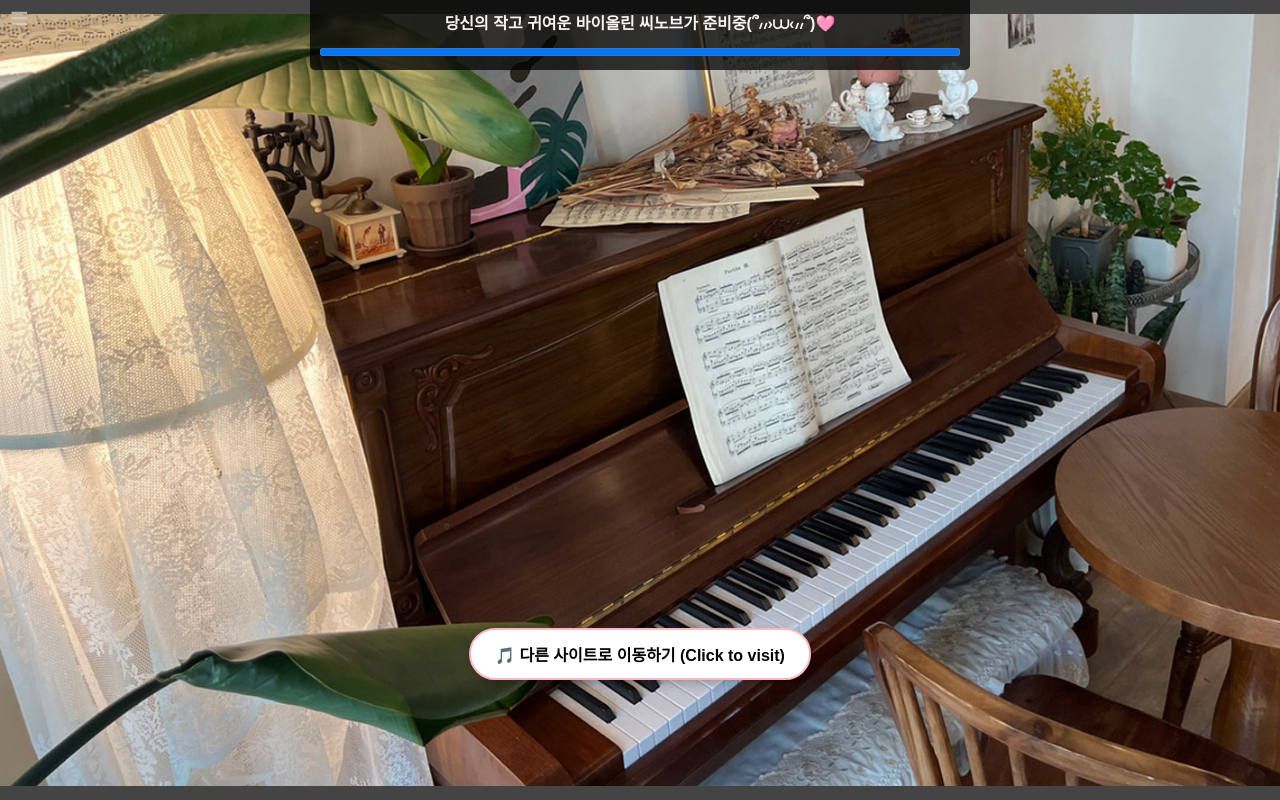
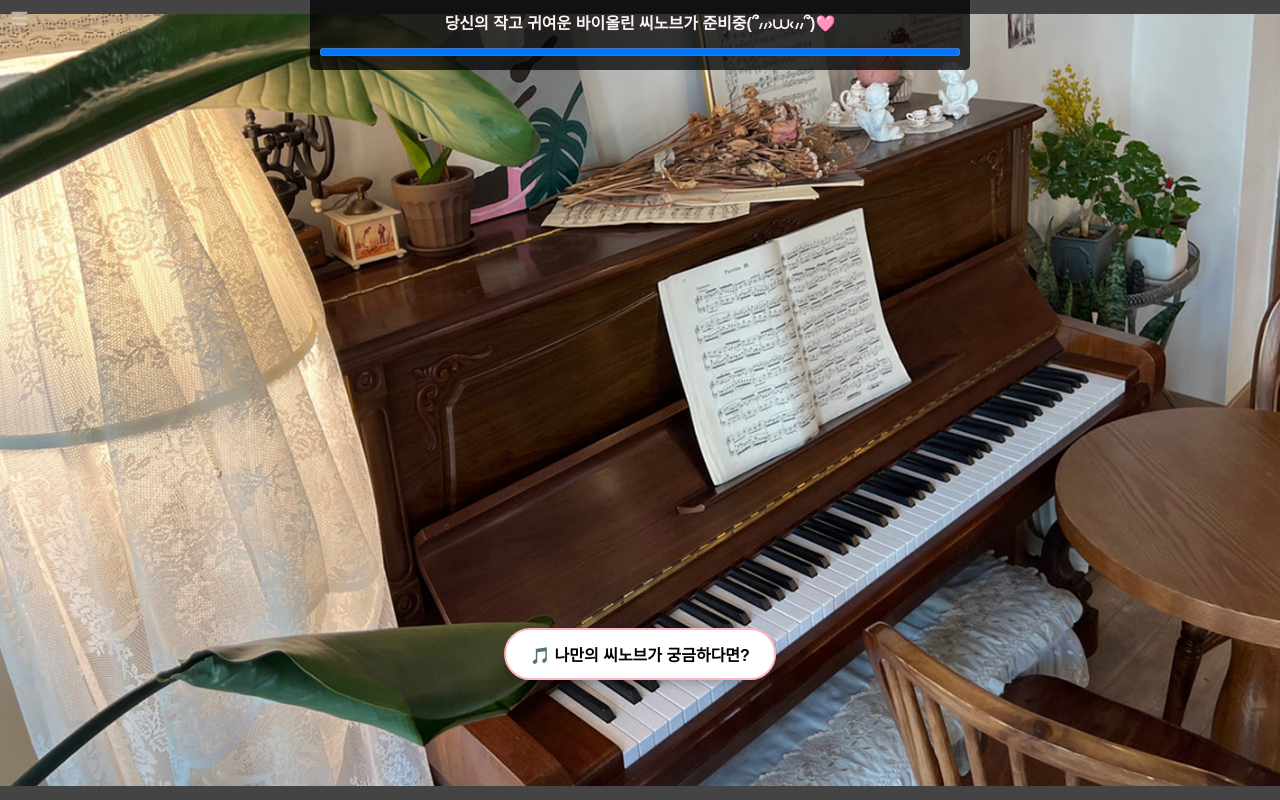
Before and after one commit to guitaristchan/49cc, a plain HTML site: page index.html in a window 1280 px wide. Drawn offline with Linux system fonts and the light colour scheme; no server answers.

Commit message:
Fix HTML encoding issues in index.html

```diff
--- a/index.html
+++ b/index.html
@@ -248,7 +248,7 @@
           font-size: 16px;
           box-shadow: 0px 4px 10px rgba(0,0,0,0.2);
           transition: 0.2s;">
-   🎵 다른 사이트로 이동하기 (Click to visit)
+   🎵 나만의 씨노브가 궁금하다면?
 </a>
 </body>
 
```
